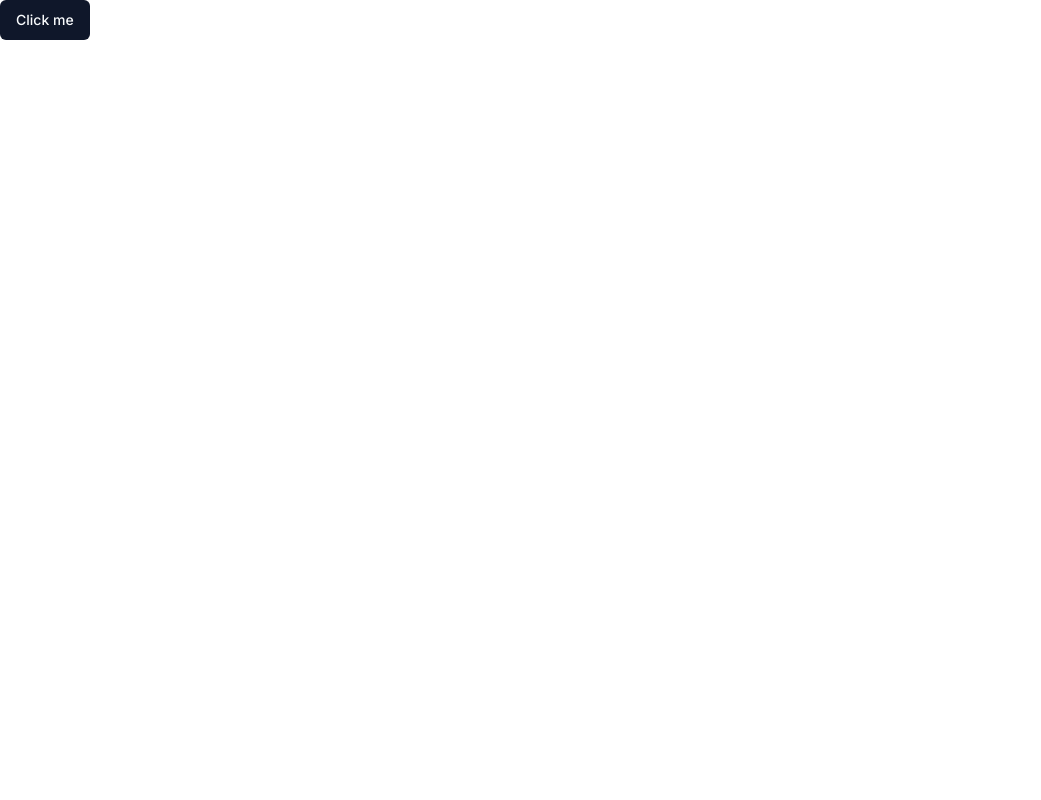
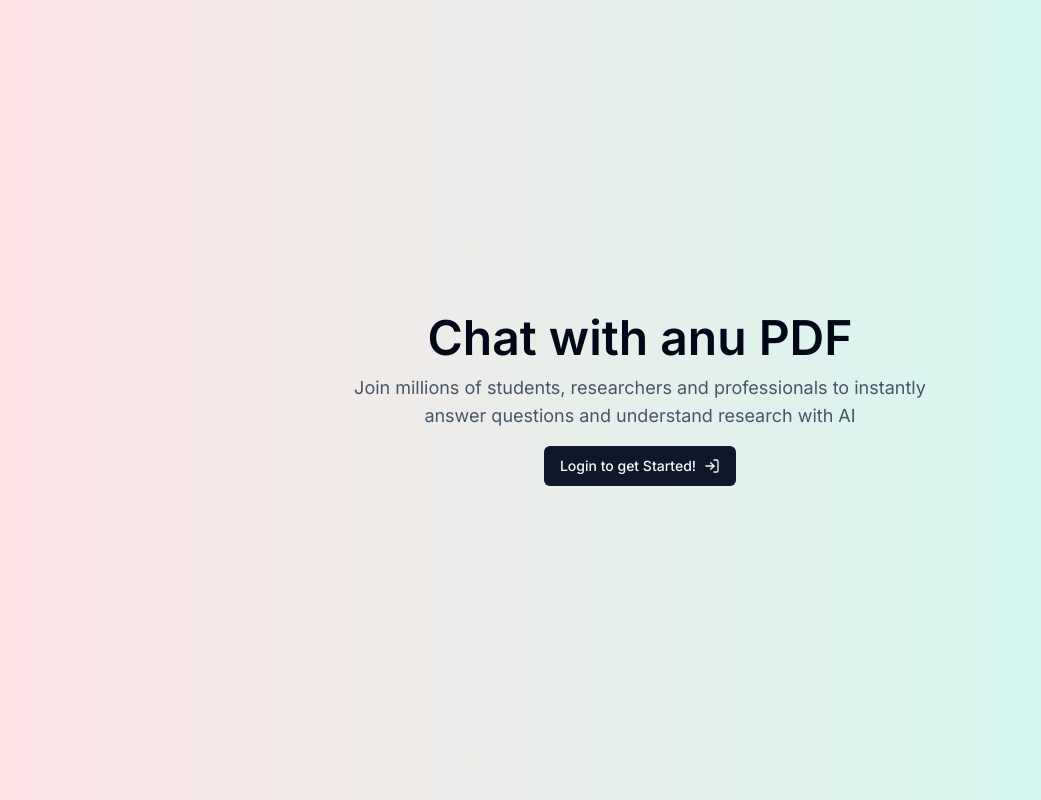
Before and after one commit to ervinkacar1991/NextJS-13-Open-AI-Stripe, a Next.js app: page / in a window 1280 px wide. Shown: the whole page, without its empty margins (0-1041 px from the left). Built offline with nearby package versions, Linux system fonts and the light colour scheme; no server answers.

Commit message:
Work on homepage

```diff
--- a/package.json
+++ b/package.json
@@ -9,6 +9,7 @@
     "lint": "next lint"
   },
   "dependencies": {
+    "@clerk/nextjs": "^4.26.1",
     "@radix-ui/react-slot": "^1.0.2",
     "class-variance-authority": "^0.7.0",
     "clsx": "^2.0.0",
--- a/src/app/layout.tsx
+++ b/src/app/layout.tsx
@@ -1,22 +1,24 @@
-import type { Metadata } from 'next'
-import { Inter } from 'next/font/google'
-import './globals.css'
+import type { Metadata } from "next";
+import { Inter } from "next/font/google";
+import "./globals.css";
+import { ClerkProvider } from "@clerk/nextjs";
 
-const inter = Inter({ subsets: ['latin'] })
+const inter = Inter({ subsets: ["latin"] });
 
 export const metadata: Metadata = {
-  title: 'Create Next App',
-  description: 'Generated by create next app',
-}
+  title: "ChatPDF",
+};
 
 export default function RootLayout({
   children,
 }: {
-  children: React.ReactNode
+  children: React.ReactNode;
 }) {
   return (
-    <html lang="en">
-      <body className={inter.className}>{children}</body>
-    </html>
-  )
+    <ClerkProvider>
+      <html lang="en">
+        <body className={inter.className}>{children}</body>
+      </html>
+    </ClerkProvider>
+  );
 }
--- a/src/app/page.tsx
+++ b/src/app/page.tsx
@@ -1,5 +1,42 @@
 import { Button } from "@/components/ui/button";
+import { UserButton, auth } from "@clerk/nextjs";
+import { LogIn } from "lucide-react";
+import Link from "next/link";
 
-export default function Home() {
-  return <Button>Click me</Button>;
+export default async function Home() {
+  const { userId } = await auth();
+  const isAuth = !!userId;
+
+  return (
+    <div className="w-screen min-h-screen bg-gradient-to-r from-rose-100 to-teal-100">
+      <div className="absolute top-1/2 left-1/2 -translate-x-1/2 -translate-y-1/2">
+        <div className="flex flex-col items-center text-center">
+          <div className="flex items-center">
+            <h1 className="mr3 text-5xl font-semibold">Chat with anu PDF</h1>
+            <UserButton afterSignOutUrl="/" />
+          </div>
+
+          <div className="flex mt-2">
+            {isAuth && <Button>Go to Chats</Button>}
+          </div>
+          <p className="max-w-xl mt-1 text-lg text-slate-600">
+            Join millions of students, researchers and professionals to
+            instantly answer questions and understand research with AI
+          </p>
+          <div className="w-full mt-4">
+            {isAuth ? (
+              <h1>fileUpload</h1>
+            ) : (
+              <Link href="/sign-in">
+                <Button>
+                  Login to get Started!
+                  <LogIn className="w-4 h-4 ml-2" />
+                </Button>
+              </Link>
+            )}
+          </div>
+        </div>
+      </div>
+    </div>
+  );
 }
--- /dev/null
+++ b/src/middleware.ts
@@ -0,0 +1,12 @@
+import { authMiddleware } from "@clerk/nextjs";
+
+// This example protects all routes including api/trpc routes
+// Please edit this to allow other routes to be public as needed.
+// See https://clerk.com/docs/references/nextjs/auth-middleware for more information about configuring your Middleware
+export default authMiddleware({
+  publicRoutes: ["/"],
+});
+
+export const config = {
+  matcher: ["/((?!.+\\.[\\w]+$|_next).*)", "/", "/(api|trpc)(.*)"],
+};
```
Also changed, not shown: 2 other files (tests, documents, lock files or other folders).
